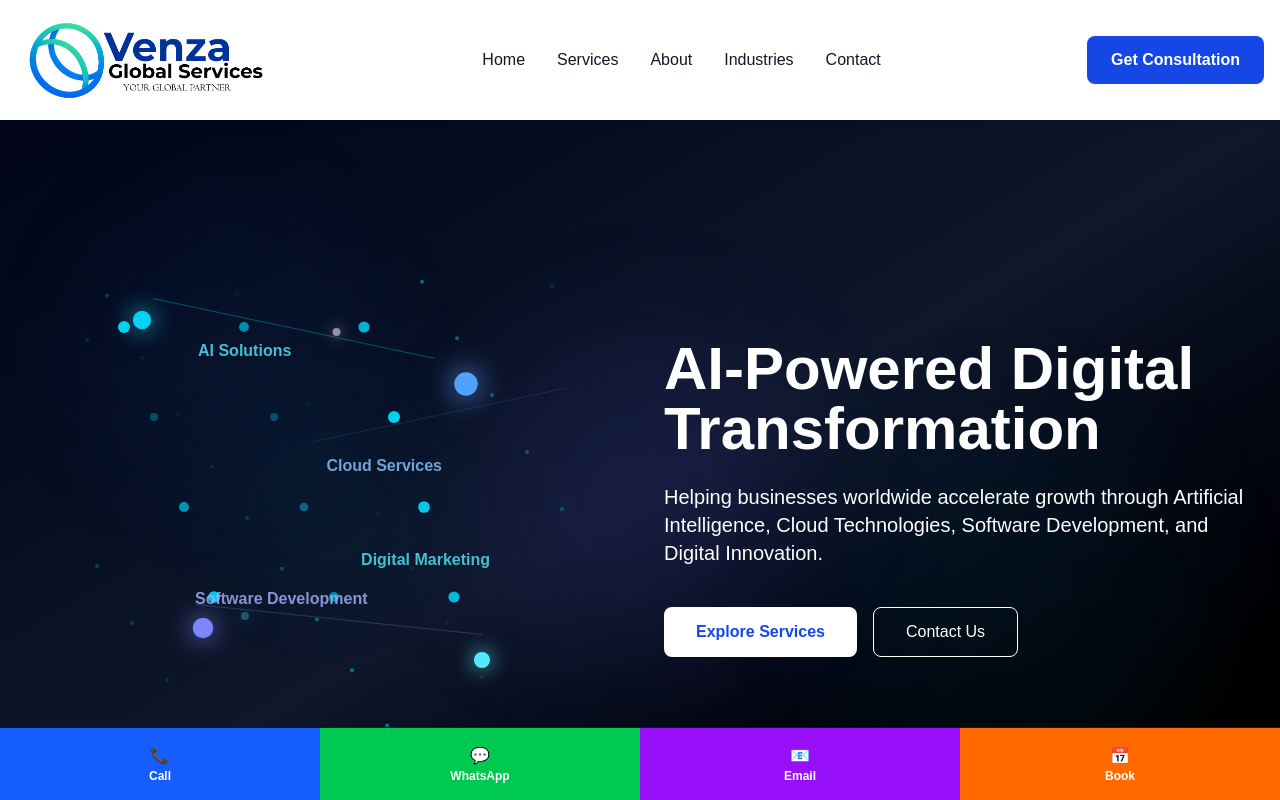
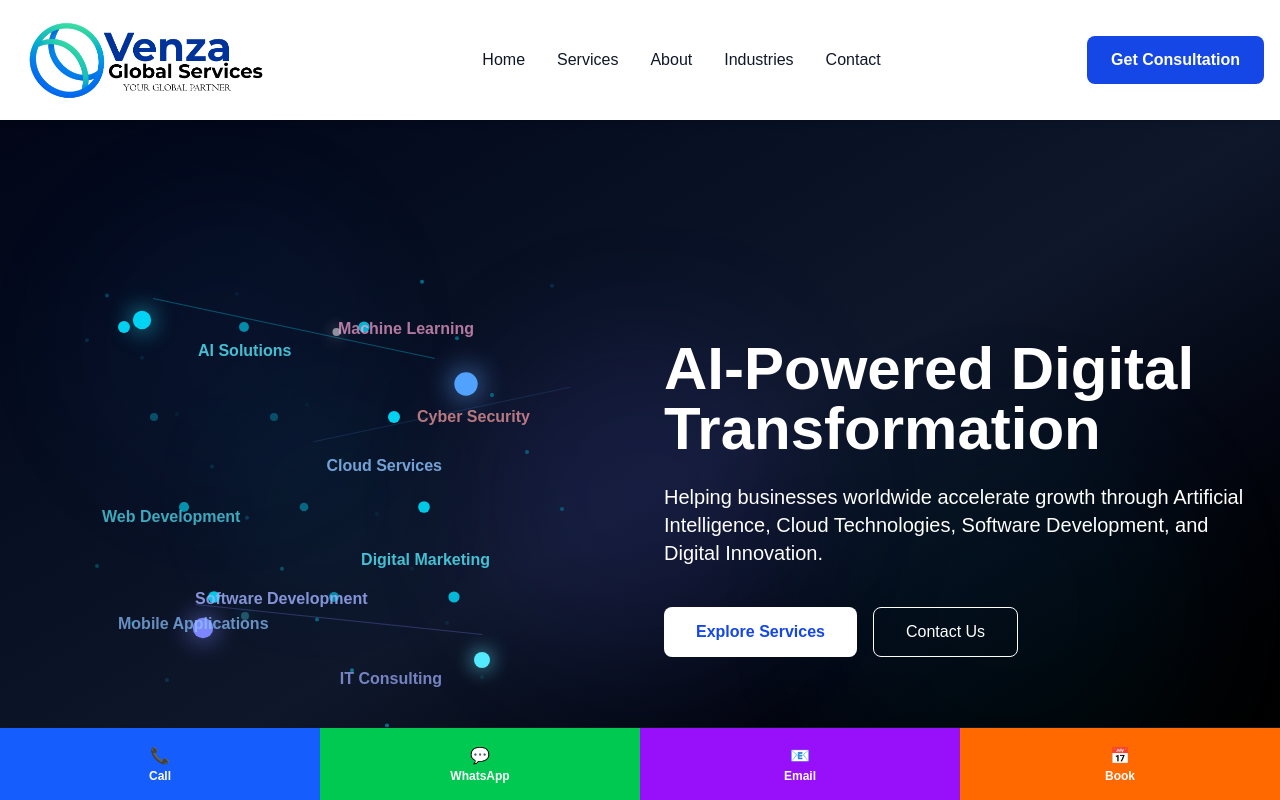
Before and after one commit to venzags/vgs-website, a Next.js app: page / in a window 1280 px wide. Shown: the top 800 px of the page. Built offline with nearby package versions, Linux system fonts and the light colour scheme.

Commit message:
Add VGS V5.0 sections, services component, responsive fixes and animated network labels

```diff
--- a/src/app/components/VGSNetwork.tsx
+++ b/src/app/components/VGSNetwork.tsx
@@ -3,6 +3,17 @@
 import { motion } from "framer-motion";
 
 export default function VGSNetwork() {
+    const serviceLabels = [
+    "AI Solutions",
+    "Machine Learning",
+    "Software Development",
+    "Web Development",
+    "Mobile Applications",
+    "Cloud Solutions",
+    "Digital Marketing",
+    "IT Consulting",
+    "Cyber Security",
+  ];
   return (
     <div className="absolute inset-0 overflow-hidden">
 
@@ -149,6 +160,50 @@ export default function VGSNetwork() {
 >
   Digital Marketing
 </motion.div>
+{/* Machine Learning */}
+<motion.div
+  animate={{ y: [0, -12, 0] }}
+  transition={{ repeat: Infinity, duration: 5 }}
+  className="absolute top-20 right-24 text-pink-300/70 font-semibold text-sm md:text-base"
+>
+  Machine Learning
+</motion.div>
+
+{/* Web Development */}
+<motion.div
+  animate={{ y: [0, 15, 0] }}
+  transition={{ repeat: Infinity, duration: 6 }}
+  className="absolute top-1/2 left-8 text-cyan-300/70 font-semibold text-sm md:text-base"
+>
+  Web Development
+</motion.div>
+
+{/* Mobile Applications */}
+<motion.div
+  animate={{ y: [0, -18, 0] }}
+  transition={{ repeat: Infinity, duration: 7 }}
+  className="absolute bottom-28 left-12 text-blue-300/70 font-semibold text-sm md:text-base"
+>
+  Mobile Applications
+</motion.div>
+
+{/* IT Consulting */}
+<motion.div
+  animate={{ y: [0, 10, 0] }}
+  transition={{ repeat: Infinity, duration: 5.5 }}
+  className="absolute bottom-16 right-32 text-indigo-300/70 font-semibold text-sm md:text-base"
+>
+  IT Consulting
+</motion.div>
+
+{/* Cyber Security */}
+<motion.div
+  animate={{ y: [0, -14, 0] }}
+  transition={{ repeat: Infinity, duration: 6.5 }}
+  className="absolute top-40 right-10 text-red-300/70 font-semibold text-sm md:text-base"
+>
+  Cyber Security
+</motion.div>
 
       {/* Particles */}
 
--- a/src/app/page.tsx
+++ b/src/app/page.tsx
@@ -124,7 +124,7 @@ export default function Home() {
       {/* Hero */}
      <section
   id="home"
-  className="relative overflow-hidden bg-gradient-to-br from-slate-950 via-slate-900 to-black text-white py-32 px-6"
+  className="relative overflow-hidden bg-gradient-to-br from-slate-950 via-slate-900 to-black text-white py-32 px-6 transform-gpu"
 >
        {/* Animated Background */}
 <div className="absolute inset-0 overflow-hidden">
@@ -174,10 +174,13 @@ export default function Home() {
     {/* RIGHT SIDE */}
     <div className="flex justify-center items-center order-2 lg:order-none">
 
-     <div className="relative w-[320px] h-[320px]
-                sm:w-[380px] sm:h-[380px]
-                md:w-[450px] md:h-[450px]
-                lg:w-[500px] lg:h-[500px]">
+     <div
+  className="relative w-[320px] h-[320px]
+             sm:w-[380px] sm:h-[380px]
+             md:w-[450px] md:h-[450px]
+             lg:w-[500px] lg:h-[500px]
+             transform-gpu will-change-transform"
+>
   <VGSNetwork />
 </div>
 
```
